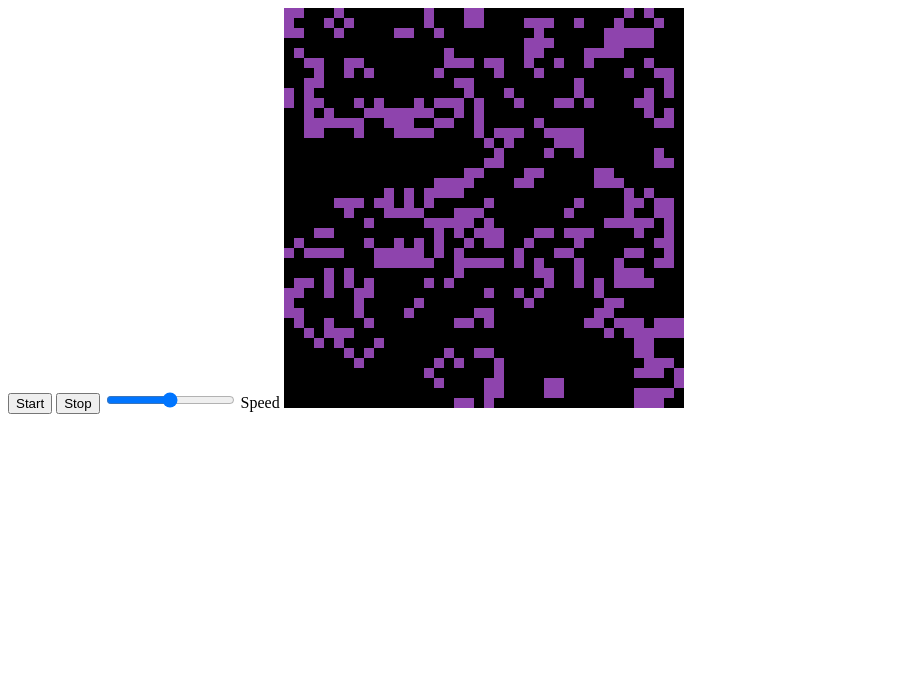
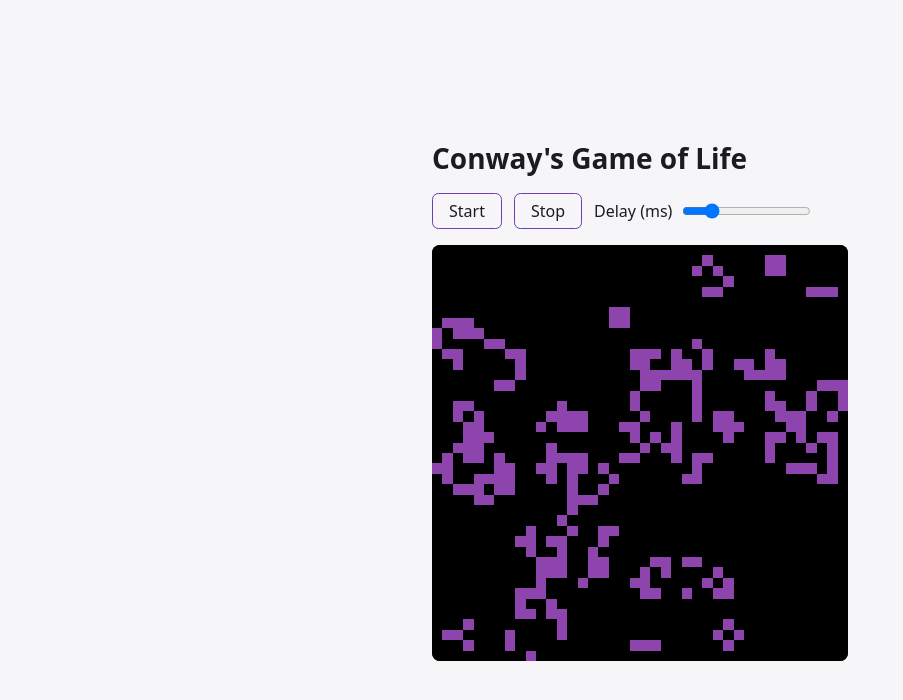
Before and after one commit to kartikanand/game-of-life, a plain HTML site: page index.html in a window 1280 px wide. Both pictures are taken after a click on the button "Start". Shown: the whole page, without its empty margins (0-903 px from the left). Drawn offline with Linux system fonts and the light colour scheme.

Commit message:
Modernize frontend: ES modules, modern CSS, security hardening (#1)
* Modernize frontend: ES modules, modern CSS, security hardening

- Split logic/rendering/wiring into ES modules; flat Uint8Array grid
- Replace unstyled page with cascade layers, nesting, light-dark()
- Valid semantic HTML, strict CSP meta, SECURITY.md, dependabot for Actions
- Rewrite README (no Node/React/webpack; static site)

Co-Authored-By: Claude Sonnet 5.5 <noreply@anthropic.com>

* Deploy GitHub Pages via Actions, publishing only index.html and src/

Co-Authored-By: Claude Sonnet 5.5 <noreply@anthropic.com>

---------

Co-authored-by: Claude Sonnet 5.5 <noreply@anthropic.com>

```diff
--- a/index.html
+++ b/index.html
@@ -1,20 +1,29 @@
 <!DOCTYPE html>
-<html>
+<html lang="en">
 <head>
-    <title>Game of Life</title>
+  <meta charset="utf-8">
+  <meta name="viewport" content="width=device-width, initial-scale=1">
+  <meta http-equiv="Content-Security-Policy"
+        content="default-src 'none'; script-src 'self'; style-src 'self'; img-src 'self' data:; base-uri 'none'; form-action 'none'">
+  <meta name="color-scheme" content="light dark">
+  <title>Game of Life</title>
+  <link rel="stylesheet" href="src/styles/main.css">
+  <script type="module" src="src/scripts/main.js"></script>
 </head>
 <body>
-    <div id="js-app">
-        <button id="js-start" type="button">Start</button>
-        <button id="js-stop" type="button">Stop</button>
+  <main>
+    <h1>Conway's Game of Life</h1>
 
-        <input type="range" name="slider" id="js-slider" min="0" max="1000" step="-1">
-        <label for="slider">Speed</label>
-
-        <canvas id="js-canvas" width="400px" height="400px" />
+    <div class="controls">
+      <button id="start" type="button">Start</button>
+      <button id="stop" type="button">Stop</button>
+      <label>
+        Delay (ms)
+        <input id="speed" type="range" min="10" max="1000" step="10" value="200">
+      </label>
     </div>
 
-    <script type="text/javascript" src="src/scripts/board.js"></script>
-    <script type="text/javascript" src="src/scripts/app.js"></script>
+    <canvas id="canvas" width="400" height="400" aria-label="Game of Life board"></canvas>
+  </main>
 </body>
 </html>
--- a/src/scripts/app.js
+++ /dev/null
@@ -1,2 +0,0 @@
-const board = new Board('js-canvas');
-board.init();
--- a/src/scripts/board.js
+++ /dev/null
@@ -1,236 +0,0 @@
-/*
- * Get alive neighbours for a particular cell.
- * Be sure to look for crossing array bounds
- *
- * @param {bool[][]} world
- * @param {x: x, y: y} curr_pos current cell position object
- * @return {int} count of alive neighbours
- */
-function getAliveNeighbourCount (world, curr_pos) {
-    const height = world.length;
-    const width = world[0].length;
-
-    const {x, y} = curr_pos;
-
-    // up, down, left, right
-    const directions = [
-        [-1, -1], [-1, 0], [-1, 1],
-        [0, -1], [0, 1],
-        [1, -1], [1, 0], [1, 1]
-    ];
-
-    let nCount = 0;
-    for (let direction of directions) {
-        const [dx, dy] = direction;
-
-        const newX = x + dx;
-        const newY = y + dy;
-
-        if (newX >= 0
-            && newX < height
-            && newY >= 0
-            && newY < width) {
-
-            if (world[newX][newY])
-                nCount++;
-        }
-    }
-
-    return nCount;
-}
-
-/*
- * @param {bool} current state of cell
- * @param {int} no. of neighbours alive
- * @return {bool} whether the current cell survives or not
- */
-function getNextGeneration (currCell, nCount) {
-    // if alive
-    if (currCell) {
-        if (nCount >= 4 || nCount <= 1) {
-            return false;
-        }
-
-        return true;
-    } else {
-        if (nCount == 3) {
-            return true;
-        }
-
-        return false;
-    }
-}
-
-/*
- * Main function responsible for computing
- * the next state of world from current state
- *
- * @param {bool[][]} world Current world represented as a 2D array
- * @return {bool[][]} world Next state of world
- */
-function getNextState (world) {
-    const height = world.length;
-    const width = world[0].length;
-
-    // we'll update a new array instead of doing in-place
-    const nextState = [];
-
-    for (let i = 0; i < height; ++i) {
-        const row = [];
-        for (let j = 0; j < width; ++j) {
-            const nCount = getAliveNeighbourCount(world, {x: i, y: j});
-            const currCell = world[i][j];
-            const nextGen = getNextGeneration(currCell, nCount);
-
-            row.push(nextGen);
-        }
-
-        nextState.push(row);
-    }
-
-    return nextState;
-}
-
-/*
- * get a random h*w initial board
- * we use Math.random to
- *
- * @param {int} h height
- * @param {int} w width
- * @return {bool[][]} h*w board
- */
-function getRandomBoard (h, w) {
-    const board = [];
-
-    for (let i=0; i<h; i++) {
-        const row = [];
-        for (let j=0; j<w; j++) {
-            const isAlive = Math.random() >= 0.5;
-            row.push(isAlive);
-        }
-
-        board.push(row);
-    }
-
-    return board;
-}
-
-/*
- * get a random integer between 0 and max-1 (inclusive)
- *
- * @param {int} max
- * @return {int} random no. between [0, max)
- */
-function getRandomInt(max) {
-  return Math.floor(Math.random() * Math.floor(max));
-}
-
-function getRandomColor() {
-    const colors = [
-        '#f1c40f',
-        '#3498db',
-        '#1abc9c',
-        '#8e44ad',
-        '#2c3e50',
-        '#fd79a8',
-        '#fab1a0',
-        '#e84393',
-        '#a29bfe',
-        '#fdcb6e'
-    ];
-
-    const randomIdx = getRandomInt(colors.length);
-    return colors[3];
-}
-
-class Board {
-    constructor (canvasId) {
-        this.height = 400;
-        this.width = 400;
-        this.timer = null;
-        this.speed = this.getSpeed();
-
-        this.board = getRandomBoard(this.height/10, this.width/10);
-        this.canvas = document.getElementById(canvasId);
-
-        // bind functions
-        this.startSimulation = this.startSimulation.bind(this);
-        this.stopSimulation = this.stopSimulation.bind(this);
-        this.displayBoard = this.displayBoard.bind(this);
-        this.addEventListeners = this.addEventListeners.bind(this);
-        this.handleSlider = this.handleSlider.bind(this);
-        this.getSpeed = this.getSpeed.bind(this);
-        this.init = this.init.bind(this);
-    }
-
-    displayBoard () {
-        const ctx = this.canvas.getContext('2d');
-        const board = this.board;
-
-        const h = board.length;
-        const w = board[0].length;
-
-        for (let i=0; i < h; i++) {
-            for (let j=0; j < w; j++) {
-                if (board[i][j])
-                    ctx.fillStyle = getRandomColor();
-                else
-                    ctx.fillStyle = 'black';
-
-                ctx.fillRect(j*10, i*10, 10, 10);
-            }
-        }
-    }
-
-    getSpeed () {
-        const speedSlider = document.getElementById('js-slider');
-        const speed = speedSlider.value;
-
-        return speed;
-    }
-
-    stopSimulation (ev) {
-        clearInterval(this.timer);
-        this.timer = null;
-    }
-
-    startSimulation (ev) {
-        this.timer = setInterval(
-            () => {
-                this.board = getNextState(this.board);
-                this.displayBoard();
-            },
-            this.speed
-        );
-    }
-
-    handleSlider (ev) {
-        const speed = ev.target.value;
-        this.speed = speed;
-
-        if (this.timer != null) {
-            this.stopSimulation();
-            this.startSimulation();
-        }
-    }
-
-    addEventListeners () {
-        const startBtn = document.getElementById('js-start');
-        const stopBtn = document.getElementById('js-stop');
-        const speedSlider = document.getElementById('js-slider');
-
-        startBtn.addEventListener('click', this.startSimulation);
-        stopBtn.addEventListener('click', this.stopSimulation);
-        speedSlider.addEventListener('change', this.handleSlider);
-    }
-
-    init () {
-        const ctx = this.canvas.getContext('2d');
-
-        ctx.fillStyle = 'black';
-        ctx.fillRect(0, 0, this.height, this.width);
-
-        this.displayBoard();
-        this.addEventListeners();
-    }
-}
--- /dev/null
+++ b/src/scripts/life.js
@@ -0,0 +1,37 @@
+/** Pure Game of Life logic. No DOM access. */
+
+export const createGrid = (rows, cols) => ({
+  rows,
+  cols,
+  cells: new Uint8Array(rows * cols),
+});
+
+export const randomize = ({ cells }, density = 0.5) => {
+  for (let i = 0; i < cells.length; i++) cells[i] = Math.random() < density ? 1 : 0;
+};
+
+/** Count live neighbours; cells outside the grid count as dead. */
+const countNeighbours = ({ rows, cols, cells }, r, c) => {
+  let n = 0;
+  for (let dr = -1; dr <= 1; dr++) {
+    for (let dc = -1; dc <= 1; dc++) {
+      if (dr === 0 && dc === 0) continue;
+      const rr = r + dr;
+      const cc = c + dc;
+      if (rr >= 0 && rr < rows && cc >= 0 && cc < cols) n += cells[rr * cols + cc];
+    }
+  }
+  return n;
+};
+
+/** Compute the next generation of `current` into `next` (same dimensions). */
+export const step = (current, next) => {
+  const { rows, cols, cells } = current;
+  for (let r = 0; r < rows; r++) {
+    for (let c = 0; c < cols; c++) {
+      const n = countNeighbours(current, r, c);
+      const alive = cells[r * cols + c] === 1;
+      next.cells[r * cols + c] = n === 3 || (alive && n === 2) ? 1 : 0;
+    }
+  }
+};
--- /dev/null
+++ b/src/scripts/main.js
@@ -0,0 +1,36 @@
+import { createGrid, randomize, step } from './life.js';
+import { draw } from './renderer.js';
+
+const CELL = 10;
+const canvas = document.querySelector('#canvas');
+const speed = document.querySelector('#speed');
+const ctx = canvas.getContext('2d');
+
+const rows = canvas.height / CELL;
+const cols = canvas.width / CELL;
+let current = createGrid(rows, cols);
+let next = createGrid(rows, cols);
+let timer = null;
+
+randomize(current);
+draw(ctx, current, CELL);
+
+const tick = () => {
+  step(current, next);
+  [current, next] = [next, current];
+  draw(ctx, current, CELL);
+};
+
+const stop = () => {
+  clearInterval(timer);
+  timer = null;
+};
+
+const start = () => {
+  stop();
+  timer = setInterval(tick, Number(speed.value));
+};
+
+document.querySelector('#start').addEventListener('click', start);
+document.querySelector('#stop').addEventListener('click', stop);
+speed.addEventListener('input', () => timer !== null && start());
--- /dev/null
+++ b/src/scripts/renderer.js
@@ -0,0 +1,13 @@
+const ALIVE = '#8e44ad';
+const DEAD = '#000';
+
+export const draw = (ctx, { rows, cols, cells }, cellSize) => {
+  ctx.fillStyle = DEAD;
+  ctx.fillRect(0, 0, cols * cellSize, rows * cellSize);
+  ctx.fillStyle = ALIVE;
+  for (let r = 0; r < rows; r++) {
+    for (let c = 0; c < cols; c++) {
+      if (cells[r * cols + c]) ctx.fillRect(c * cellSize, r * cellSize, cellSize, cellSize);
+    }
+  }
+};
--- /dev/null
+++ b/src/styles/main.css
@@ -0,0 +1,67 @@
+@layer reset, base, components;
+
+@layer reset {
+  *, *::before, *::after { box-sizing: border-box; }
+  body { margin: 0; }
+}
+
+@layer base {
+  :root {
+    color-scheme: light dark;
+    --bg: light-dark(#f6f6f8, #14141a);
+    --fg: light-dark(#1b1b22, #e8e8ee);
+    --accent: light-dark(#6c3fb5, #a98bf0);
+    font-family: system-ui, sans-serif;
+  }
+
+  body {
+    min-block-size: 100dvh;
+    display: grid;
+    place-items: center;
+    background: var(--bg);
+    color: var(--fg);
+  }
+
+  main {
+    display: grid;
+    gap: 1rem;
+    padding: 1rem;
+    inline-size: min(100%, 28rem);
+  }
+
+  h1 { font-size: clamp(1.25rem, 4vw, 1.75rem); margin: 0; }
+}
+
+@layer components {
+  .controls {
+    display: flex;
+    flex-wrap: wrap;
+    align-items: center;
+    gap: 0.75rem;
+
+    button {
+      padding: 0.4rem 1rem;
+      border: 1px solid var(--accent);
+      border-radius: 0.4rem;
+      background: transparent;
+      color: inherit;
+      font: inherit;
+      cursor: pointer;
+
+      &:hover { background: color-mix(in srgb, var(--accent) 20%, transparent); }
+    }
+
+    label { display: flex; align-items: center; gap: 0.5rem; }
+  }
+
+  :focus-visible { outline: 2px solid var(--accent); outline-offset: 2px; }
+
+  canvas {
+    inline-size: 100%;
+    block-size: auto;
+    aspect-ratio: 1;
+    border-radius: 0.5rem;
+    background: #000;
+    image-rendering: pixelated;
+  }
+}
```
Also changed, not shown: SECURITY.md (added, +5 -0 lines), .github/dependabot.yml (added), .github/workflows/pages.yml (added), README.md.
